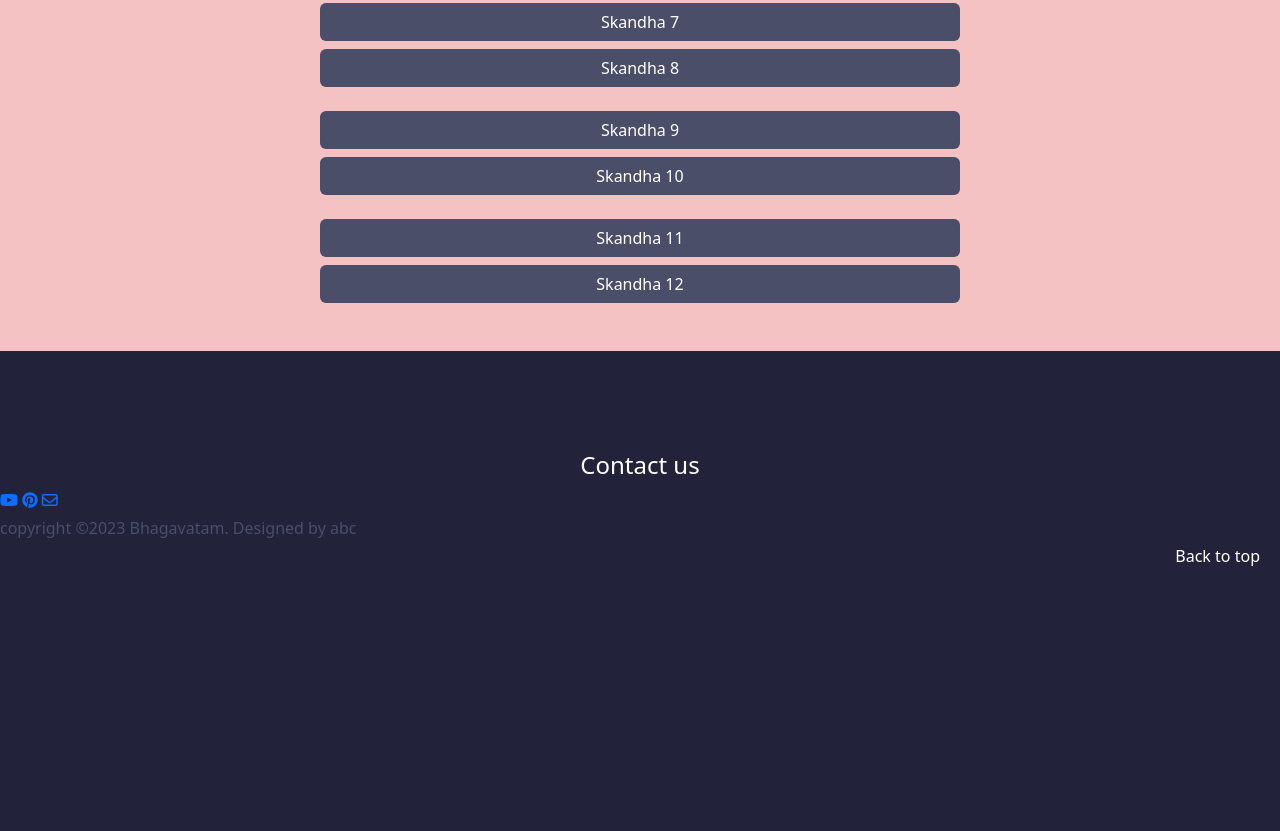
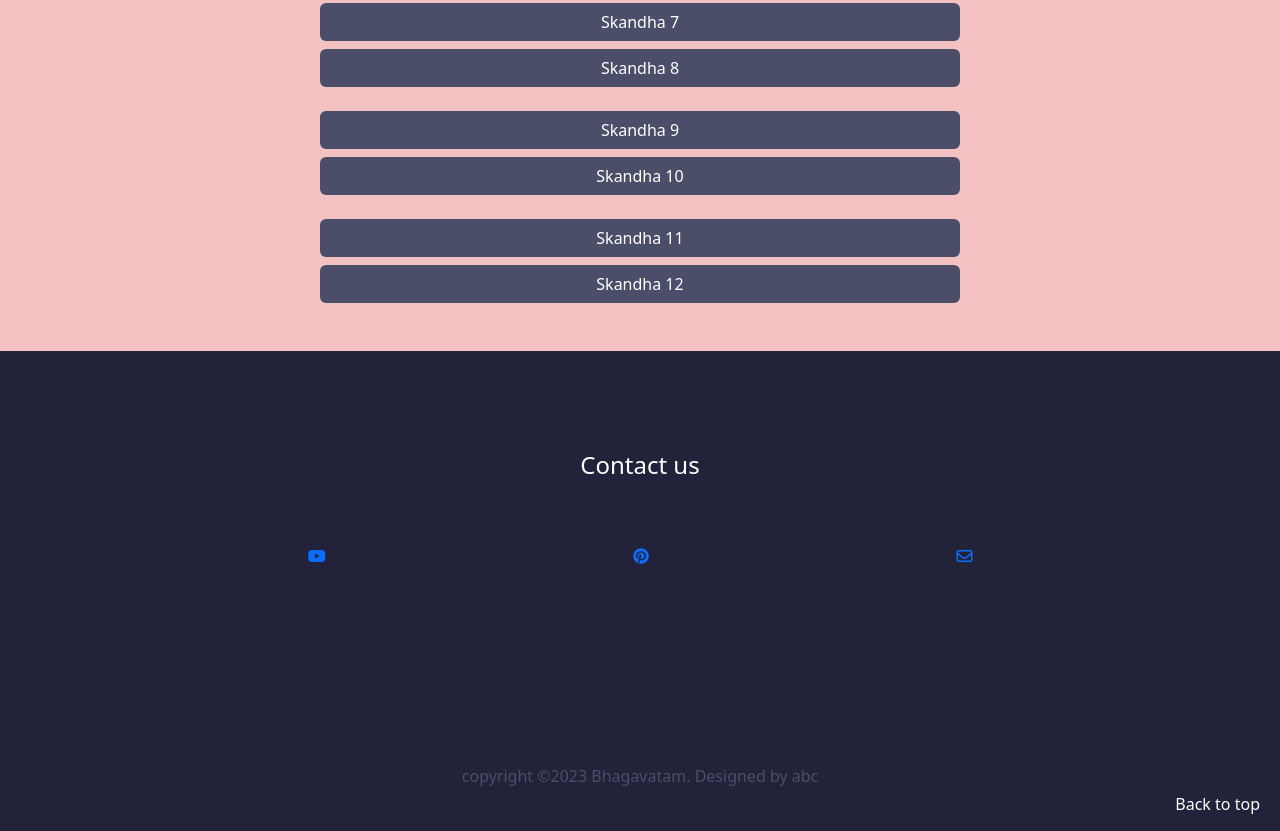
Before and after one commit to Saloni581/Bhagwat-Mahapuran, a plain HTML site: page index.html in a window 1280 px wide. Shown: the part 1915-2746 px from the top of the page. Drawn offline with nearby package versions, Linux system fonts and the light colour scheme.

Commit message:
Styled footer section.

```diff
--- a/style.css
+++ b/style.css
@@ -99,3 +99,14 @@ li {
 h4 {
   padding-top: 100px;
 }
+.footer-bottom {
+  margin-top: 15vw;
+  text-align: center;
+}
+
+.socials{
+  display: flex;
+  justify-content: space-evenly;
+  align-items: center;
+  margin-top: 4rem;
+}
```
